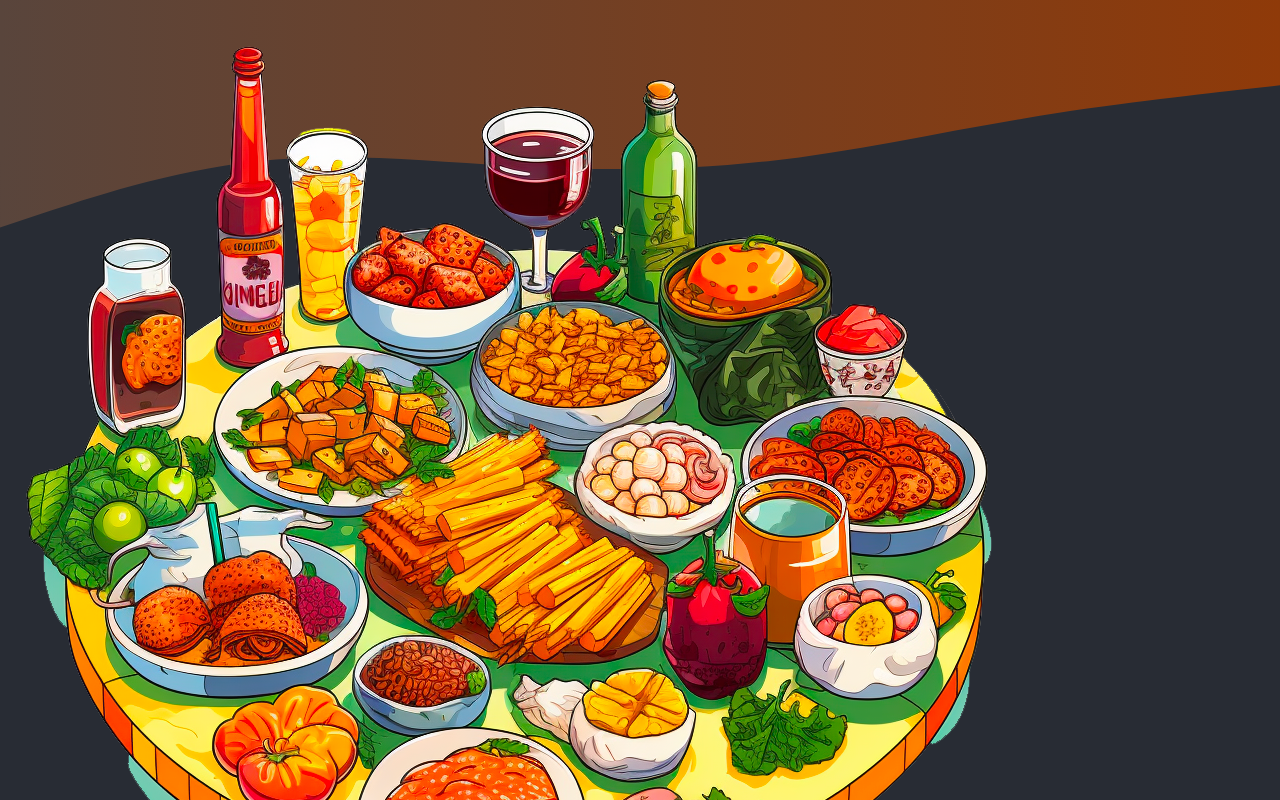
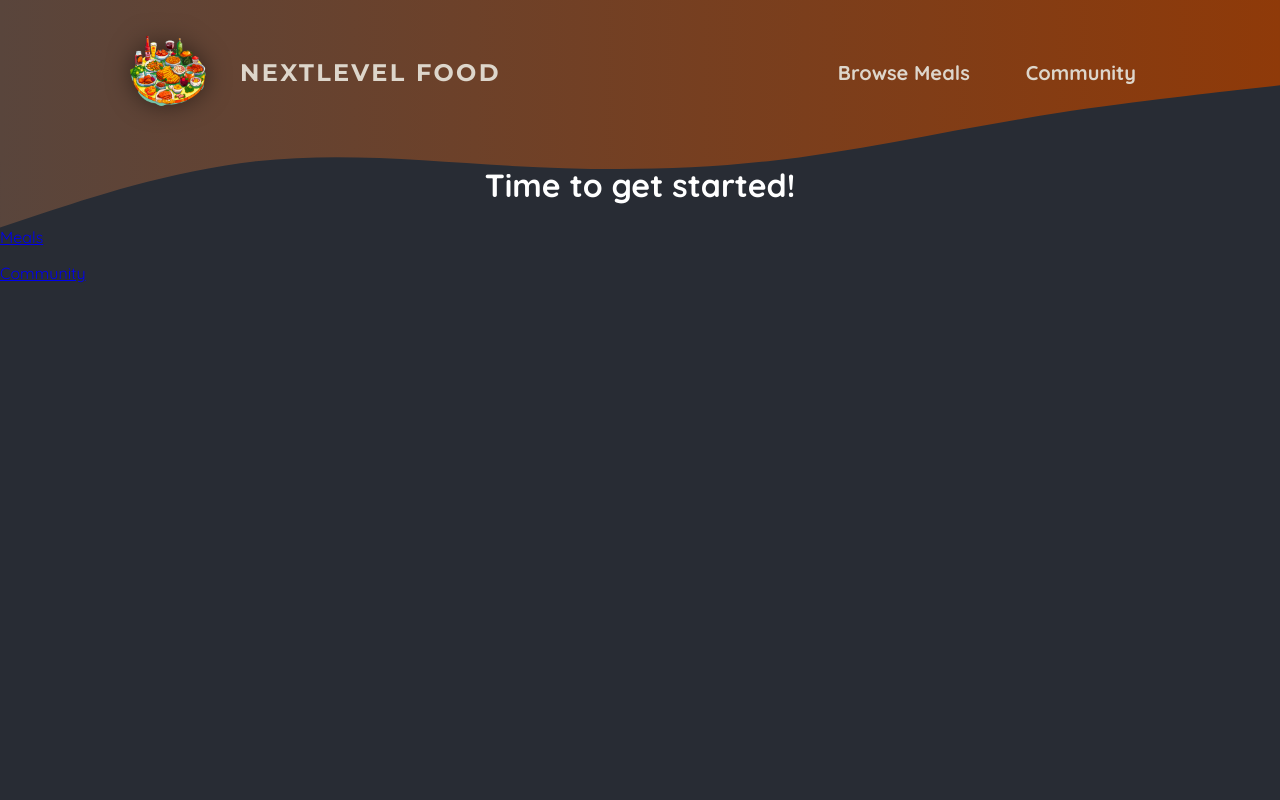
Before and after one commit to septanto/react-crash-course, a Next.js app: page / in a window 1280 px wide. Shown: the top 800 px of the page. Built offline with nearby package versions, Linux system fonts and the light colour scheme.

Commit message:
main header

```diff
--- a/app/layout.js
+++ b/app/layout.js
@@ -1,4 +1,4 @@
-import MainHeader from '@/components/main-header';
+import MainHeader from '@/components/ main-header/main-header';
 import './globals.css';
 
 export const metadata = {
@@ -10,27 +10,6 @@
   return (
     <html lang="en">
       <body>
-        <div className="header-background">
-          <svg xmlns="http://www.w3.org/2000/svg" viewBox="0 0 1440 320">
-            <defs>
-              <linearGradient id="gradient" x1="0%" y1="0%" x2="100%" y2="0%">
-                <stop
-                  offset="0%"
-                  style={{ stopColor: '#59453c', stopOpacity: '1' }}
-                />
-                <stop
-                  offset="100%"
-                  style={{ stopColor: '#8f3a09', stopOpacity: '1' }}
-                />
-              </linearGradient>
-            </defs>
-            <path
-              fill="url(#gradient)"
-              d="M0,256L48,240C96,224,192,192,288,181.3C384,171,480,181,576,186.7C672,192,768,192,864,181.3C960,171,1056,149,1152,133.3C1248,117,1344,107,1392,101.3L1440,96L1440,0L1392,0C1344,0,1248,0,1152,0C1056,0,960,0,864,0C768,0,672,0,576,0C480,0,384,0,288,0C192,0,96,0,48,0L0,0Z"
-            ></path>
-          </svg>
-        </div>
-
         <MainHeader></MainHeader>
         {children}
       </body>
--- /dev/null
+++ b/components/ main-header/main-header-background.js
@@ -0,0 +1,26 @@
+import classes from './main-header-background.module.css'
+
+export default function MainHeaderBackground() {
+    return (
+        <div className={classes['header-background']}>
+            <svg xmlns="http://www.w3.org/2000/svg" viewBox="0 0 1440 320">
+                <defs>
+                    <linearGradient id="gradient" x1="0%" y1="0%" x2="100%" y2="0%">
+                        <stop
+                            offset="0%"
+                            style={{ stopColor: '#59453c', stopOpacity: '1' }}
+                        />
+                        <stop
+                            offset="100%"
+                            style={{ stopColor: '#8f3a09', stopOpacity: '1' }}
+                        />
+                    </linearGradient>
+                </defs>
+                <path
+                    fill="url(#gradient)"
+                    d="M0,256L48,240C96,224,192,192,288,181.3C384,171,480,181,576,186.7C672,192,768,192,864,181.3C960,171,1056,149,1152,133.3C1248,117,1344,107,1392,101.3L1440,96L1440,0L1392,0C1344,0,1248,0,1152,0C1056,0,960,0,864,0C768,0,672,0,576,0C480,0,384,0,288,0C192,0,96,0,48,0L0,0Z"
+                ></path>
+            </svg>
+        </div>
+    )
+}
--- /dev/null
+++ b/components/ main-header/main-header-background.module.css
@@ -0,0 +1,14 @@
+.header-background {
+    position: absolute;
+    width: 100%;
+    height: 320px;
+    top: 0;
+    left: 0;
+    z-index: -1;
+}
+
+.header-background svg {
+    display: block;
+    width: 100%;
+    height: auto;
+}
--- /dev/null
+++ b/components/ main-header/main-header.js
@@ -0,0 +1,30 @@
+import Link from "next/link";
+import Image from "next/image";
+import logoImg from '@/assets/logo.png'
+import classes from './main-header.module.css'
+import MainHeaderBackground from "./main-header-background";
+
+export default function MainHeader() {
+    return (
+        <>
+            <MainHeaderBackground />
+            <header className={classes.header}>
+                <Link className={classes.logo} href="/">
+                    <Image src={logoImg} alt="a plate with food on it" priority />
+                    NextLevel Food
+                </Link>
+
+                <nav className={classes.nav}>
+                    <ul>
+                        <li>
+                            <Link href="/meals">Browse Meals</Link>
+                        </li>
+                        <li>
+                            <Link href="/community">Community</Link>
+                        </li>
+                    </ul>
+                </nav>
+            </header>
+        </>
+    )
+}
--- /dev/null
+++ b/components/ main-header/main-header.module.css
@@ -0,0 +1,67 @@
+.header {
+    display: flex;
+    justify-content: space-between;
+    align-items: center;
+    padding: 2rem 1rem;
+}
+
+@media (min-width: 768px) {
+    .header {
+        padding: 2rem 10%;
+    }
+}
+
+.nav ul {
+    list-style: none;
+    margin: 0;
+    padding: 0;
+    display: flex;
+    gap: 1.5rem;
+    /* font-family: 'Montserrat', sans-serif; */
+    font-size: 1.25rem;
+}
+
+.nav a {
+    text-decoration: none;
+    color: #ddd6cb;
+    font-weight: bold;
+    padding: 0.5rem 1rem;
+    border-radius: 0.5rem;
+}
+
+.nav a:hover,
+.nav a:active {
+    background: linear-gradient(90deg, #ff8a05, #f9b331);
+    background-clip: text;
+    -webkit-background-clip: text;
+    -webkit-text-fill-color: transparent;
+    text-shadow: 0 0 18px rgba(248, 190, 42, 0.8);
+}
+
+.active {
+    background: linear-gradient(90deg, #ff8a05, #f9b331);
+    background-clip: text;
+    -webkit-background-clip: text;
+    -webkit-text-fill-color: transparent;
+}
+
+.logo {
+    display: flex;
+    align-items: center;
+    justify-content: center;
+    gap: 2rem;
+    text-decoration: none;
+    color: #ddd6cb;
+    font-weight: bold;
+    font-family: 'Montserrat', sans-serif;
+    letter-spacing: 0.15rem;
+    text-transform: uppercase;
+    font-size: 1.5rem;
+}
+
+.logo img {
+    width: 5rem;
+    height: 5rem;
+    object-fit: contain;
+    filter: drop-shadow(0 0 0.75rem rgba(0, 0, 0, 0.5));
+}
--- a/components/main-header.js
+++ /dev/null
@@ -1,24 +0,0 @@
-import Link from "next/link";
-import logoImg from '@/assets/logo.png'
-
-export default function MainHeader() {
-    return(
-        <header>
-            <Link href="/">
-                <img src={logoImg.src} alt="a plate with food on it"></img>
-                NextLevel Food
-            </Link>
-
-            <nav>
-                <ul>
-                    <li>
-                        <Link href="/meals">Browse Meals</Link>
-                    </li>
-                    <li>
-                        <Link href="/community">Community</Link>
-                    </li>
-                </ul>
-            </nav>
-        </header>
-    )
-}
```
Also changed, not shown: 1 other file (tests, documents, lock files or other folders).
